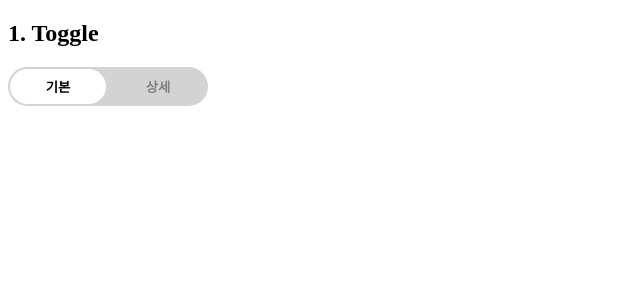
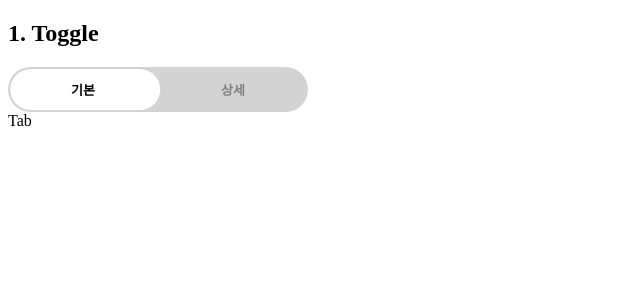
Before and after one commit to daseuls/wanted_pre_onboarding, a React (Create React App) app: page / in a window 1280 px wide. Shown: the top 300 px of the page, without its empty margins (0-640 px from the left). Built offline with nearby package versions, Linux system fonts and the light colour scheme.

Commit message:
feat: toggle.js 완성

```diff
--- a/src/App.jsx
+++ b/src/App.jsx
@@ -1,10 +1,12 @@
 import styled from "styled-components";
+import Tab from "./components/Tab";
 import Toggle from "./components/Toggle";
 
 function App() {
   return (
     <Container>
       <Toggle />
+      <Tab />
     </Container>
   );
 }
--- /dev/null
+++ b/src/components/Tab.js
@@ -0,0 +1,8 @@
+import React from "react";
+import styled from "styled-components";
+
+export default function Tab() {
+  return <div>Tab</div>;
+}
+
+const Container = styled.div``;
--- /dev/null
+++ b/src/components/Toggle.js
@@ -0,0 +1,59 @@
+import React, { useState } from "react";
+import styled from "styled-components";
+
+export default function Toggle() {
+  const [isSelected, setIsSelected] = useState(true);
+  return (
+    <Container>
+      <Title>1. Toggle</Title>
+      <ToggleContainer>
+        <ToggleSlider isSelected={isSelected}></ToggleSlider>
+        <ToggleBtn onClick={() => setIsSelected(true)}>
+          <ToggleTitle isSelected={isSelected}>기본</ToggleTitle>
+        </ToggleBtn>
+        <ToggleBtn onClick={() => setIsSelected(false)}>
+          <ToggleTitle isSelected={!isSelected}>상세</ToggleTitle>
+        </ToggleBtn>
+      </ToggleContainer>
+    </Container>
+  );
+}
+
+const Container = styled.div``;
+
+const Title = styled.h2``;
+
+const ToggleContainer = styled.div`
+  display: flex;
+  position: relative;
+  align-items: center;
+  width: 300px;
+  border-radius: 50px;
+  background-color: lightgray;
+  overflow: auto;
+`;
+
+const ToggleBtn = styled.div`
+  display: flex;
+  justify-content: center;
+  width: 150px;
+  height: 100%;
+  font-weight: 700;
+  z-index: 10;
+`;
+
+const ToggleTitle = styled.p`
+  font-size: 13px;
+  color: ${(props) => (props.isSelected ? "black" : "gray")};
+`;
+
+const ToggleSlider = styled.div`
+  position: absolute;
+  transform: translateX(1.5%);
+  transform: ${(props) => (props.isSelected ? null : "translateX(98.5%)")};
+  width: 50%;
+  height: 90%;
+  transition: all ease 0.3s;
+  border-radius: 50px;
+  background-color: white;
+`;
--- a/src/components/Toggle.jsx
+++ /dev/null
@@ -1,45 +0,0 @@
-import React, { useState } from "react";
-import styled from "styled-components";
-
-export default function Toggle() {
-  const [isSelected, setIsSelected] = useState(true);
-  return (
-    <Container>
-      <Title>1. Toggle</Title>
-      <ToggleContainer>
-        <ToggleBtn isSelected={isSelected} onClick={() => setIsSelected(true)}>
-          기본
-        </ToggleBtn>
-        <ToggleBtn
-          isSelected={!isSelected}
-          onClick={() => setIsSelected(false)}
-        >
-          상세
-        </ToggleBtn>
-      </ToggleContainer>
-    </Container>
-  );
-}
-
-const Container = styled.div``;
-
-const Title = styled.h2``;
-
-const ToggleContainer = styled.div`
-  border-radius: 50px;
-  background-color: lightgray;
-  width: 200px;
-  display: flex;
-  justify-content: space-between;
-`;
-
-const ToggleBtn = styled.button`
-  width: 100px;
-  margin: 2px;
-  padding: 8px;
-  font-weight: 700;
-  color: ${(props) => (props.isSelected ? "black" : "gray")};
-  background-color: ${(props) => (props.isSelected ? "white" : "lightgray")};
-  border: none;
-  border-radius: 50px;
-`;
```
Also changed, not shown: src/components/Dropdown.js (added), src/components/Dropdown.jsx (deleted), src/components/Input.js (added), src/components/Input.jsx (deleted), src/components/Slider.js (added), src/components/Slider.jsx (deleted), src/components/Tab.jsx (deleted).
